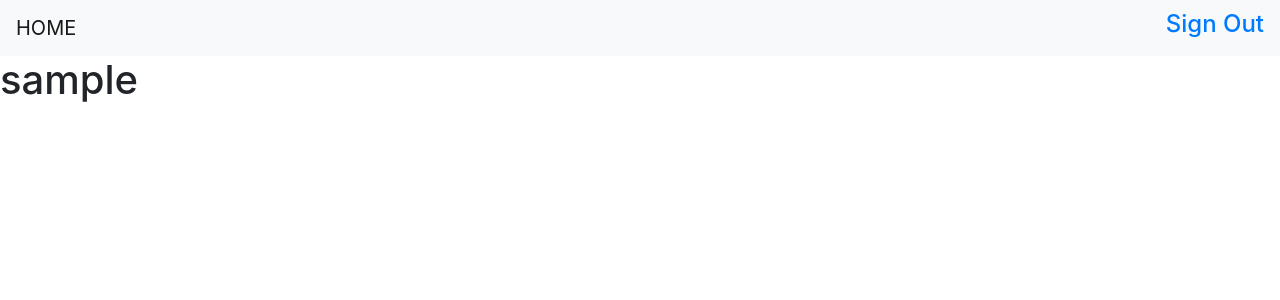
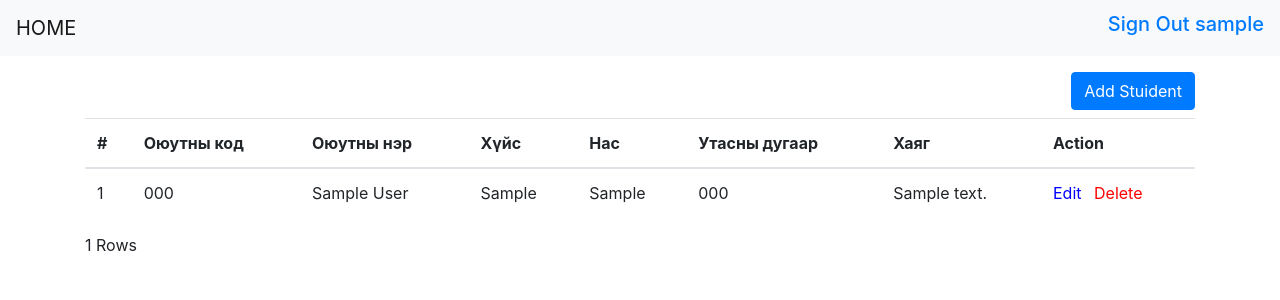
Before and after one commit to tsngl/F.IT301, a PHP site: page /welcome.php in a window 1280 px wide. Shown: the top 300 px of the page. Run offline with PHP 8.4, Linux system fonts and the light colour scheme; the visitor is signed in with stand-in values (Sample User, id 1); tables that the repository leaves empty or names only in its code hold one stand-in row (values such as "Sample post"); some libraries are stand-ins or nearby versions.

Commit message:
edit delete

```diff
--- a/register.php
+++ b/register.php
@@ -109,9 +109,9 @@
                 $sql = "INSERT INTO student(st_code, st_name, st_huis, st_nas,st_phone_number, st_address, st_password) VALUES ('$st_code','$st_name', '$st_huis', '$st_nas', '$st_phone_number', '$st_address', '$st_password')";
               }
               if(mysqli_query($conn, $sql)){
-                echo "<script>
-                    alert('Record added succesccfully');
-                </script>";
+                echo "<
+                    Record added succesccfully
+                </div>";
 
               }else {
                echo "<div class='alert alert-dark' role='alert'>
--- a/welcome.php
+++ b/welcome.php
@@ -14,14 +14,59 @@
   <a class="navbar-brand" href="#">
     HOME
   </a>
-  <h4><a href="logout.php">Sign Out</a></h4>
+  <h5><a href="logout.php">Sign Out <?php
+echo $_SESSION['login_user'];
+?></a></h5>
 </nav>
-<h1>
+<div class="container mt-2">
+<a class="btn btn-primary mb-2 mt-2 float-right" href='register.php'>
+Add Stuident
+</a>
+<table class="table">
+  <thead>
+    <tr>
+      <th scope="col">#</th>
+      <th scope="col">Оюутны код</th>
+      <th scope="col">Оюутны нэр</th>
+      <th scope="col">Хүйс</th>
+      <th scope="col">Нас</th>
+      <th scope="col">Утасны дугаар</th>
+      <th scope="col">Хаяг</th>
+      <th scope="col">Action</th>
+    </tr>
+  </thead>
+  <tbody>
+   <?php
 
+
+$result = mysqli_query($conn,"SELECT * FROM student");
+
+while($row = mysqli_fetch_array($result))
+{
+echo "<tr>";
+echo "<td>" . $row['id'] . "</td>";
+echo "<td>" . $row['st_code'] . "</td>";
+echo "<td>" . $row['st_name'] . "</td>";
+echo "<td>" . $row['st_huis'] . "</td>";
+echo "<td>" . $row['st_nas'] . "</td>";
+echo "<td>" . $row['st_phone_number'] . "</td>";
+echo "<td>" . $row['st_address'] . "</td>";
+echo "<td>
+<a class='mr-2' style='color:blue' href=edit.php?id=" .$row['id']. ">Edit</a>
+<a style='color:red' href=delete.php?id=" .$row['id']. ">Delete</a>
+</td>";
+echo "</tr>";
+}
+mysqli_close($conn);
+?>
+  </tbody>
+</table>
 <?php
-echo $_SESSION['login_user'];
+$num_rows = mysqli_num_rows($result);
+
+echo "$num_rows Rows\n";
 ?>
-</h1>
+</div>
 <script src="https://code.jquery.com/jquery-3.2.1.slim.min.js" integrity="sha384-KJ3o2DKtIkvYIK3UENzmM7KCkRr/rE9/Qpg6aAZGJwFDMVNA/GpGFF93hXpG5KkN" crossorigin="anonymous"></script>
 <script src="https://cdnjs.cloudflare.com/ajax/libs/popper.js/1.12.9/umd/popper.min.js" integrity="sha384-ApNbgh9B+Y1QKtv3Rn7W3mgPxhU9K/ScQsAP7hUibX39j7fakFPskvXusvfa0b4Q" crossorigin="anonymous"></script>
 <script src="https://maxcdn.bootstrapcdn.com/bootstrap/4.0.0/js/bootstrap.min.js" integrity="sha384-JZR6Spejh4U02d8jOt6vLEHfe/JQGiRRSQQxSfFWpi1MquVdAyjUar5+76PVCmYl" crossorigin="anonymous"></script>
```
Also changed, not shown: delete.php (added, +15 -0 lines), edit.php (added, +17 -0 lines).
